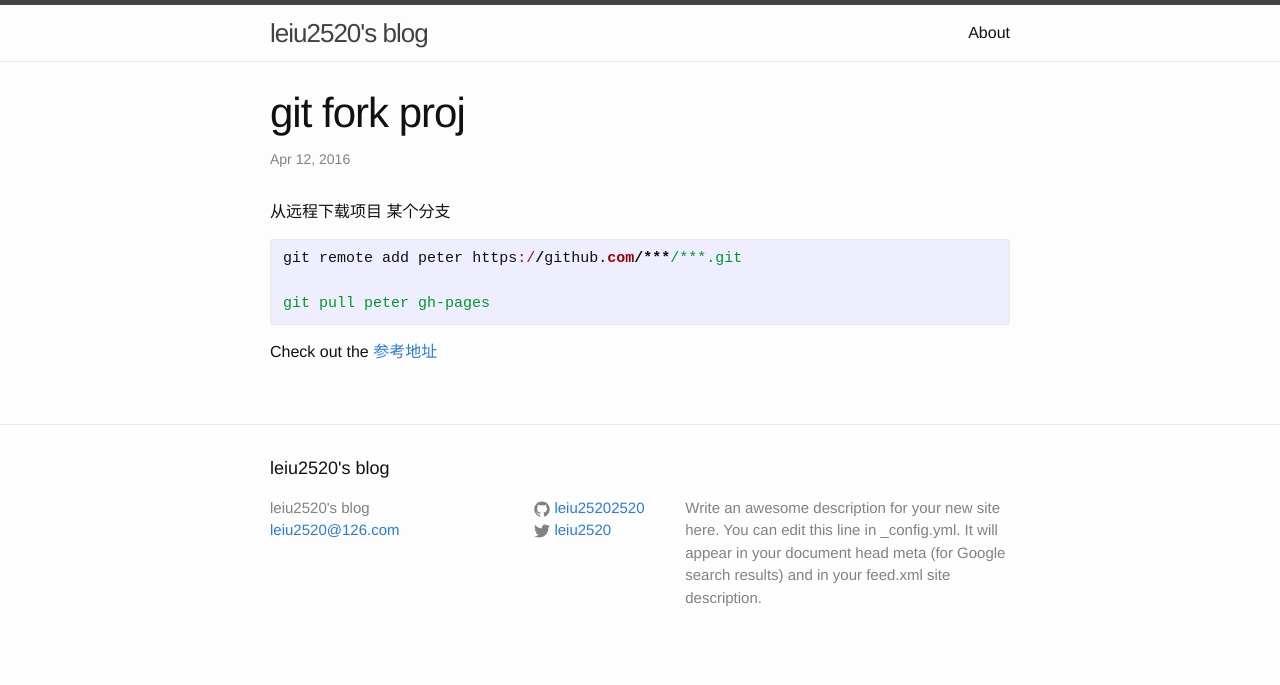
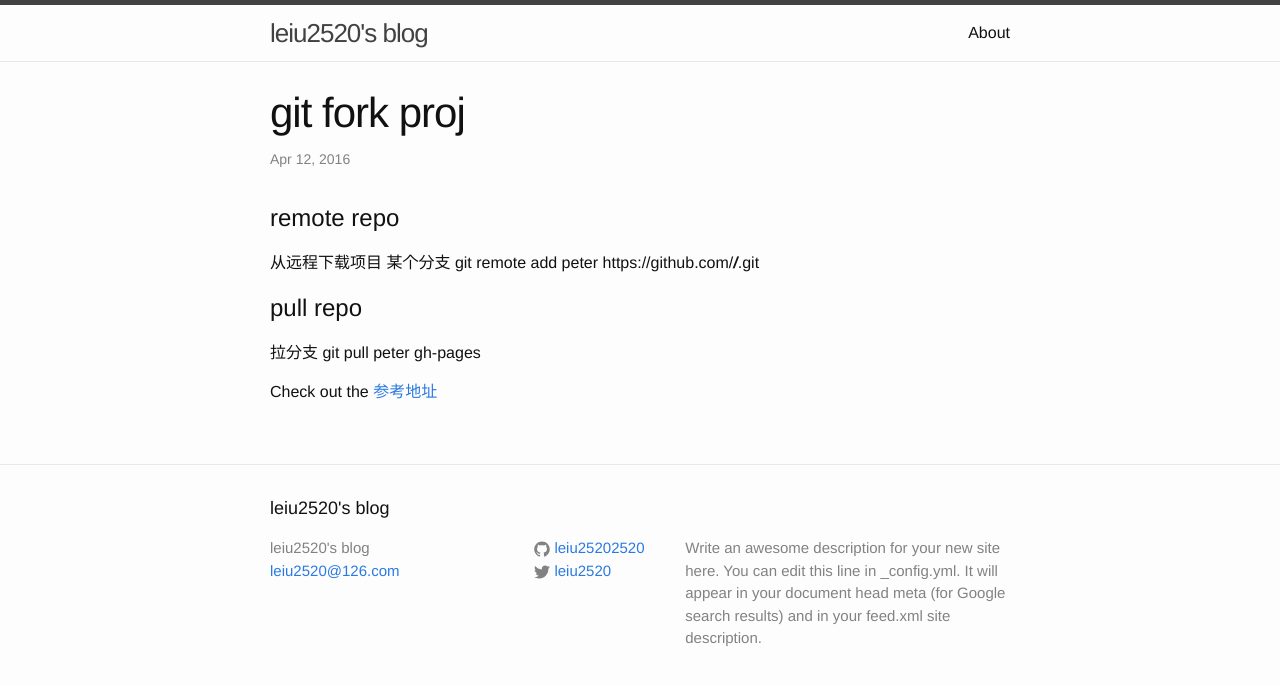
Before and after one commit to leiu25202520/leiu25202520.github.com, a Jekyll site: the page built from _posts/2016-04-12-git-study-2.markdown, in a window 1280 px wide. Shown: the top 685 px of the page. Built offline with Jekyll 4.4.1, drawn with Linux system fonts in a browser that asks for light colours.

Commit message:
更新说明

```diff
--- a/_posts/2016-04-12-git-study-2.markdown
+++ b/_posts/2016-04-12-git-study-2.markdown
@@ -3,13 +3,14 @@ layout: post
 title:  "git fork proj"
 date:   2016-04-12 16:48:25 +0800
 ---
+# remote repo
+从远程下载项目 某个分支
+   git remote add peter https://github.com/***/***.git
 
-从远程下载项目 某个分支
-{% highlight ruby %}
-git remote add peter https://github.com/***/***.git
+# pull repo
+拉分支
+   git pull peter gh-pages
 
-git pull peter gh-pages
-{% endhighlight %}
 
 
 
```
